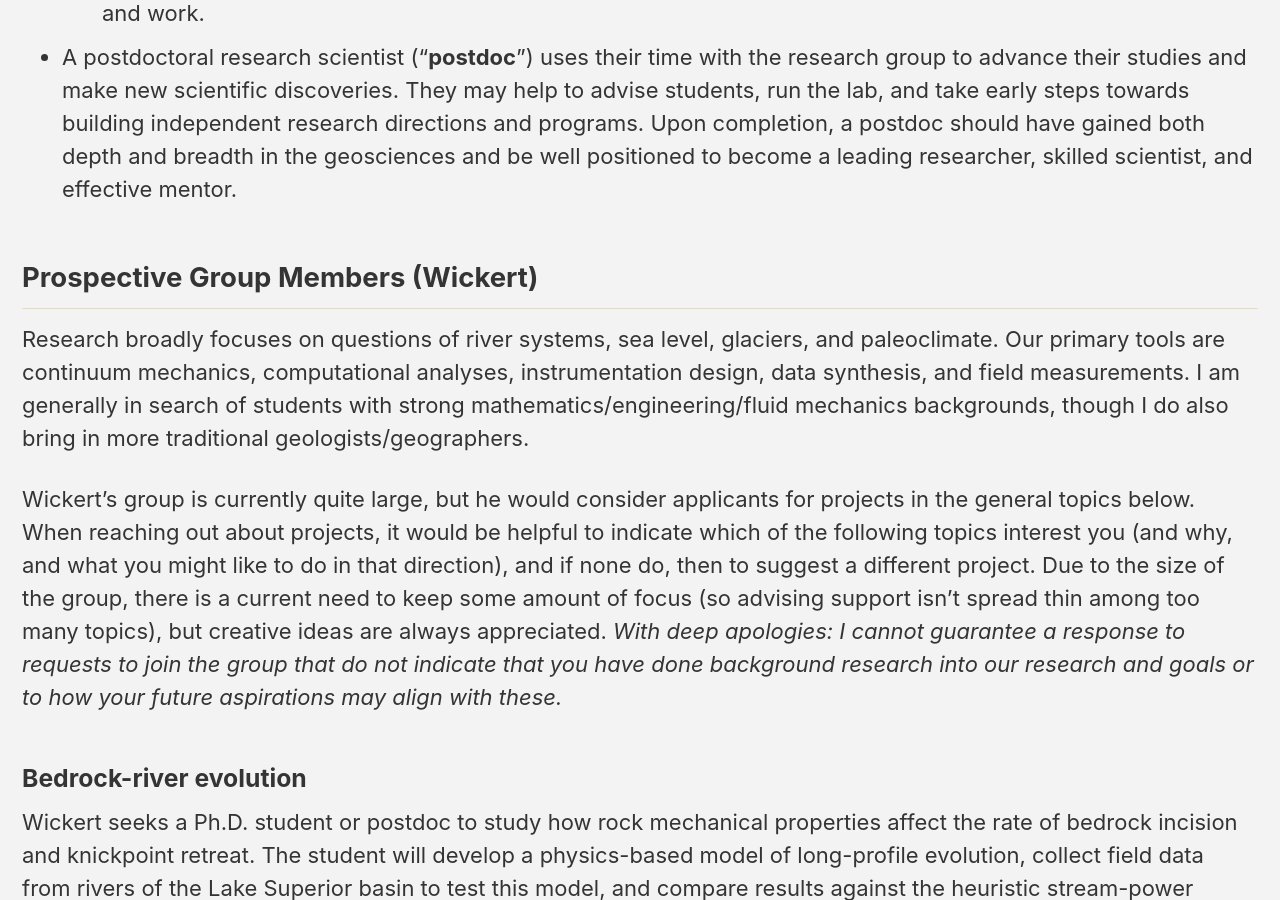
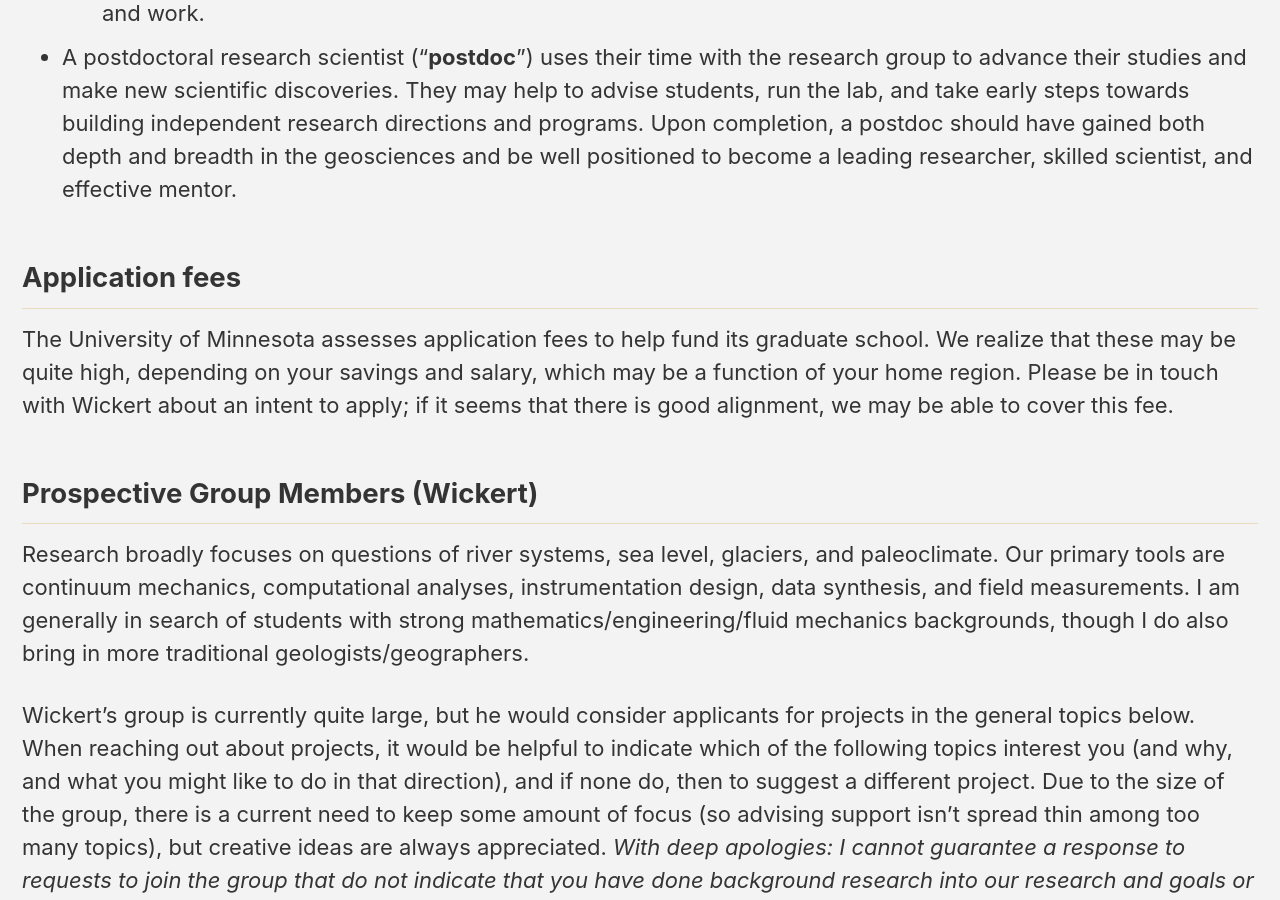
Before and after one commit to MNiMORPH/MNiMORPH.github.io, a Jekyll site: the page built from _pages/prospective.md, in a window 1280 px wide and 900 px high, scrolled down 2780 px. Built offline with Jekyll 4.4.1, drawn with Linux system fonts in a browser that asks for light colours; cached includes are drawn as plain includes; nearby versions of some CDN libraries.

Commit message:
Covering international applicant fees

```diff
--- a/_pages/prospective.md
+++ b/_pages/prospective.md
@@ -46,6 +46,10 @@
   * You will receive guidance from group members, but advance towards independence through time, and ideally graduate as a colleague and collaborator of the research team.
   * You may or may not join a predefined project, but are expected either way to take the lead in shaping your role and work.
 * A postdoctoral research scientist ("**postdoc**") uses their time with the research group to advance their studies and make new scientific discoveries. They may help to advise students, run the lab, and take early steps towards building independent research directions and programs. Upon completion, a postdoc should have gained both depth and breadth in the geosciences and be well positioned to become a leading researcher, skilled scientist, and effective mentor.
+
+## Application fees
+
+The University of Minnesota assesses application fees to help fund its graduate school. We realize that these may be quite high, depending on your savings and salary, which may be a function of your home region. Please be in touch with Wickert about an intent to apply; if it seems that there is good alignment, we may be able to cover this fee.
 
 ## Prospective Group Members (Wickert)
 
```
